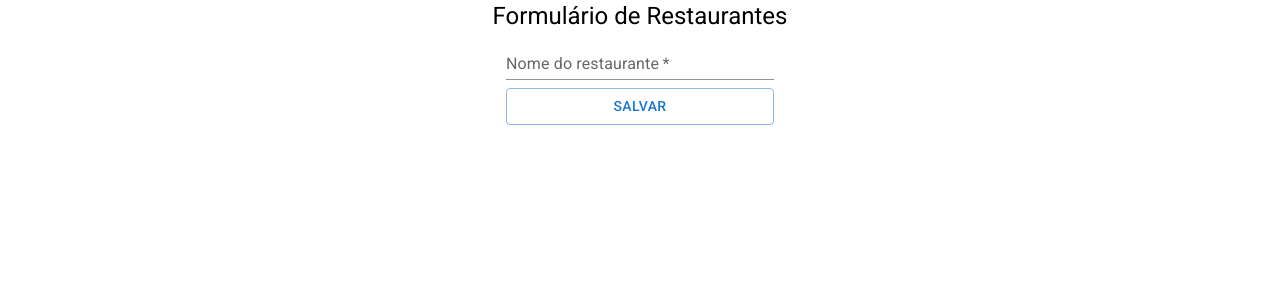
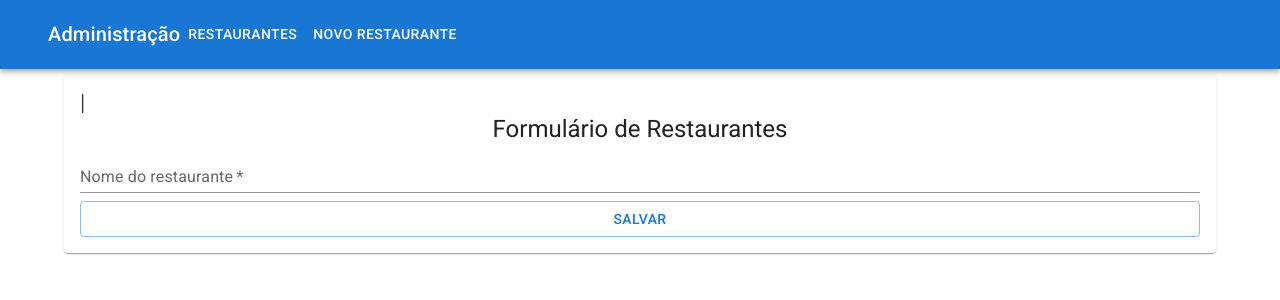
Before and after one commit to jeff-pedro/integrando-react-api, a React (Create React App) app in the folder client/: page /admin/restaurantes/novo in a window 1280 px wide. Shown: the top 300 px of the page. Built offline with nearby package versions, Linux system fonts and the light colour scheme.

Commit message:
implementa barra de navegação para página de administração

```diff
--- a/client/src/paginas/Administracao/Restaurantes/FormularioRestaurante.tsx
+++ b/client/src/paginas/Administracao/Restaurantes/FormularioRestaurante.tsx
@@ -1,4 +1,4 @@
-import { Box, Button, TextField, Typography } from "@mui/material"
+import { AppBar, Box, Button, Container, Link, Paper, TextField, Toolbar, Typography } from "@mui/material"
 
 import { useEffect, useState } from "react"
 import { useParams } from "react-router-dom"
@@ -47,9 +47,35 @@
     }
 
     return (
-        <Box sx={{ display: "flex", flexDirection: "column", alignItems: "center" }}>
+        <>
+            <AppBar position="static">
+                <Container maxWidth="xl">
+                    <Toolbar>
+                        <Typography variant="h6">Administração</Typography>
+                        <Box sx={{ display: "flex", flexGrow: 1 }}>
+                            <Link>
+                                <Button sx={{ my: 2, color: "white" }}>
+                                    Restaurantes
+                                </Button>
+                            </Link>
+                            <Link>
+                                <Button sx={{ my: 2, color: "white" }}>
+                                    Novo Restaurante
+                                </Button>
+                            </Link>
+                        </Box>
+                    </Toolbar>
+                </Container>
+            </AppBar>
+
+            <Box>
+                <Container maxWidth="lg" sx={{ mt: 1 }}>
+                    <Paper sx={{ p: 2 }}>
+
+                        {/* conteúdo da página */}
+                        |<Box sx={{ display: "flex", flexDirection: "column", alignItems: "center", flexGrow: 1 }}>
                             <Typography component="h1" variant="h5">Formulário de Restaurantes</Typography>
-            <Box component="form" onSubmit={aoSubmeterForm}>
+                            <Box component="form" sx={{ width: "100%"}} onSubmit={aoSubmeterForm}>
                                 <TextField
                                     value={nomeRestaurante}
                                     onChange={evento => setNomeRestaurante(evento.target.value)}
@@ -63,6 +89,10 @@
                                 </Button>
                             </Box>
                         </Box>
+                    </Paper>
+                </Container>
+            </Box>
+        </>
     )
 }
 
```
Lines whose indentation alone changed are shown as unchanged.
